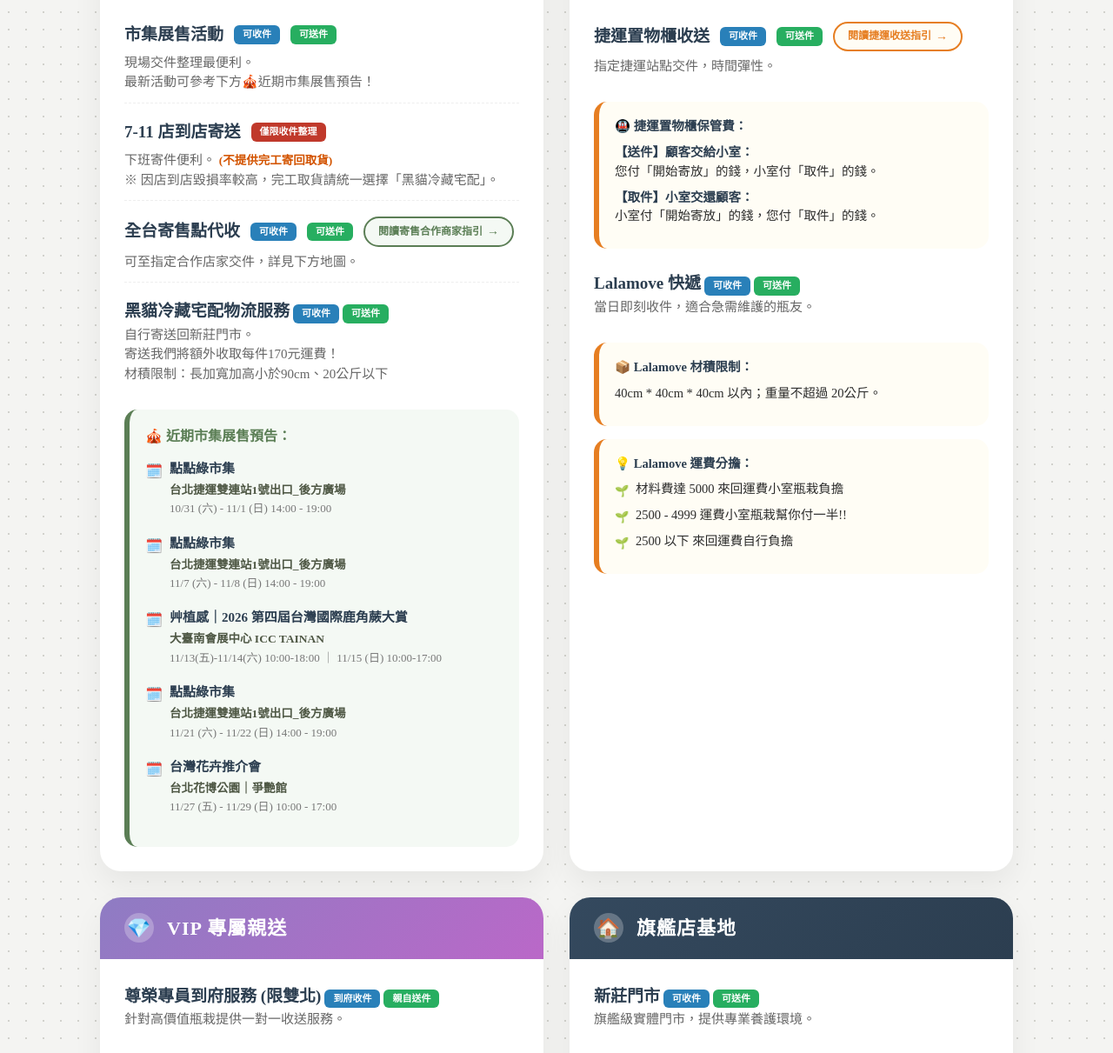
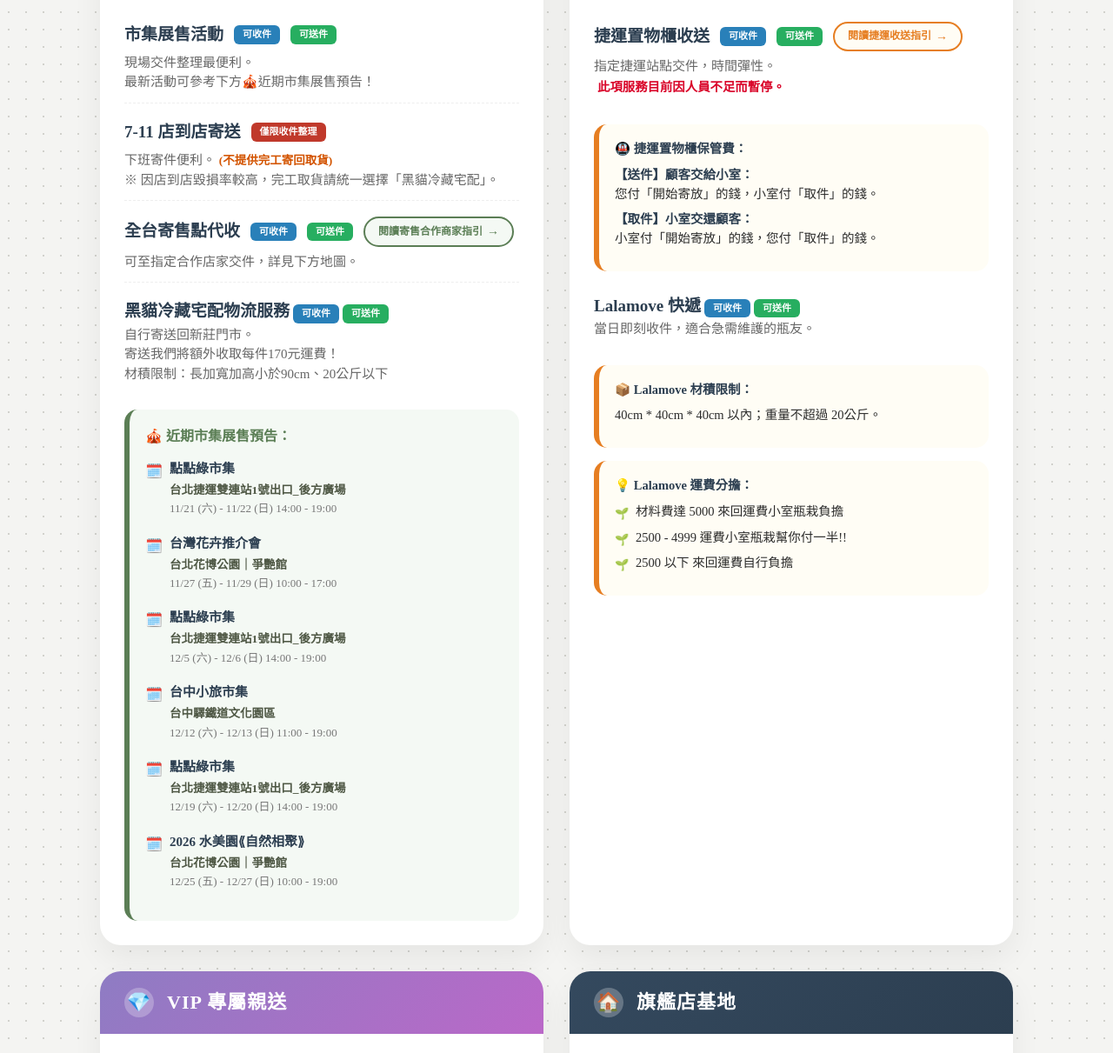
Before and after one commit to easyplant2017/service-guide, a plain HTML site: page index.html in a window 1280 px wide. Shown: the part 356-1567 px from the top of the page at 87% size. Drawn offline with Linux system fonts and the light colour scheme.

Commit message:
Add files via upload

```diff
--- a/index.html
+++ b/index.html
@@ -191,6 +191,14 @@
     font-weight: bold;
     margin: 0 4px;
 }
+span.highlight {
+    color: #d90429;           /* 深紅文字 */
+    border-radius: 12px;      /* 圓角效果 */
+    font-size: 0.9em;
+    font-weight: bold;
+    margin: 0 4px;
+}
+
 </style>
 </head>
 <body>
@@ -313,7 +321,7 @@
                             <span class="m-title">青山四月天In鈴蘭通市集</span>
                             <span class="m-loc">台中市中區 台灣大道X市府路X中山路區</span>
                             <span class="m-time">10/24 (六) - 10/25 (日) 12:00 - 18:00</span>
-                        </div>!-->
+                        </div>
                          <div class="market-item">
                             <span class="m-title">點點綠市集</span>
                             <span class="m-loc">台北捷運雙連站1號出口_後方廣場</span>
@@ -328,7 +336,7 @@
                             <span class="m-title">艸植感｜2026 第四屆台灣國際鹿角蕨大賞</span>
                             <span class="m-loc">大臺南會展中心 ICC TAINAN</span>
                             <span class="m-time">11/13(五)-11/14(六) 10:00-18:00 ｜ 11/15 (日) 10:00-17:00</span>
-                        </div>
+                        </div>!-->
                          <div class="market-item">
                             <span class="m-title">點點綠市集</span>
                             <span class="m-loc">台北捷運雙連站1號出口_後方廣場</span>
@@ -338,6 +346,26 @@
                             <span class="m-title">台灣花卉推介會</span>
                             <span class="m-loc">台北花博公園｜爭艷館</span>
                             <span class="m-time">11/27 (五) - 11/29 (日) 10:00 - 17:00</span>
+                        </div>
+                        <div class="market-item">
+                            <span class="m-title">點點綠市集</span>
+                            <span class="m-loc">台北捷運雙連站1號出口_後方廣場</span>
+                            <span class="m-time">12/5 (六) - 12/6 (日) 14:00 - 19:00</span>
+                        </div>
+                        <div class="market-item">
+                            <span class="m-title">台中小旅市集</span>
+                            <span class="m-loc">台中驛鐵道文化園區</span>
+                            <span class="m-time">12/12 (六) - 12/13 (日) 11:00 - 19:00</span>
+                        </div>
+                        <div class="market-item">
+                            <span class="m-title">點點綠市集</span>
+                            <span class="m-loc">台北捷運雙連站1號出口_後方廣場</span>
+                            <span class="m-time">12/19 (六) - 12/20 (日) 14:00 - 19:00</span>
+                        </div>
+                        <div class="market-item">
+                            <span class="m-title">2026 水美園⟪自然相聚⟫</span>
+                            <span class="m-loc">台北花博公園｜爭艷館</span>
+                            <span class="m-time">12/25 (五) - 12/27 (日) 10:00 - 19:00</span>
                         </div>
                 </div>
                 </div>
@@ -356,6 +384,8 @@
                             <a href="#subway-section" class="guide-btn orange">閱讀捷運收送指引</a>
                         </div>
                         <span class="desc">指定捷運站點交件，時間彈性。</span>
+                        <span class="highlight">此項服務目前因人員不足而暫停。</span>
+
                     </li>
                 </ul>
                 <div class="info-box fee-box">
@@ -468,6 +498,7 @@
                 <div class="region-header north-h">北部地區</div>
                 <div class="loc-list">
                     <div class="loc-item"><div class="loc-name"><b>天母SOGO GARDENA</b><span>台北市士林區</span></div><a href="https://maps.app.goo.gl/8HMiJgjPk87QSyMaA?g_st=ic" target="_blank" class="map-btn">🗺️ 導航</a></div>
+                    <div class="loc-item"><div class="loc-name"><b>植物方塊GrowCube幸安市場店</b><span>台北市中正區</span></div><a href="https://maps.app.goo.gl/ChhpsXixKLjGCLbe6" target="_blank" class="map-btn">🗺️ 導航</a></div>
                     <div class="loc-item"><div class="loc-name"><b>布山Lab X Pixel Lab</b><span>新北市三重區</span></div><a href="https://maps.app.goo.gl/cKfqLo1E3bGQyKv3A?g_st=ic" target="_blank" class="map-btn">🗺️ 導航</a></div>
                     <div class="loc-item"><div class="loc-name"><b>日常好購</b><span>新北市土城區</span></div><a href="https://maps.app.goo.gl/g1aCCehGCVxqBfzj7" target="_blank" class="map-btn">🗺️ 導航</a></div>
                     <div class="loc-item"><div class="loc-name"><b>幸福這一站</b><span>新北市樹林區</span></div><a href="https://maps.app.goo.gl/GEK7BM1X1VShnyMY9" target="_blank" class="map-btn">🗺️ 導航</a></div>
@@ -479,6 +510,7 @@
             <div class="region-card central">
                 <div class="region-header central-h">中部地區</div>
                 <div class="loc-list">
+                    <div class="loc-item"><div class="loc-name"><b>TR鐵道故事館 新烏日店</b><span>台中市烏日區</span></div><a href="https://maps.app.goo.gl/yRHCo2xmLz2KDbZcA" target="_blank" class="map-btn">🗺️ 導航</a></div>
                     <div class="loc-item"><div class="loc-name"><b>旋轉花市</b><span>台中市北屯區</span></div><a href="https://maps.app.goo.gl/nTo633XPNFsujSBo7" target="_blank" class="map-btn">🗺️ 導航</a></div>
                     <div class="loc-item"><div class="loc-name"><b>萌芳花卉農場</b><span>台中市后里區</span></div><a href="https://maps.app.goo.gl/DnGnutpT62NRxRjy6" target="_blank" class="map-btn">🗺️ 導航</a></div>
                     <div class="loc-item"><div class="loc-name"><b>DeerHer甜點廚坊 和美店<br></b><span>彰化縣和美鎮</span></div><a href="https://maps.app.goo.gl/PdXiDEwRgf91EhwW6" target="_blank" class="map-btn">🗺️ 導航</a></div>
```
